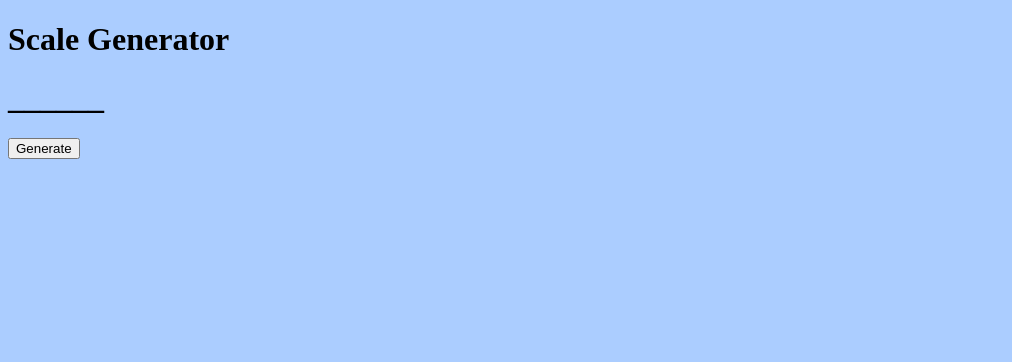
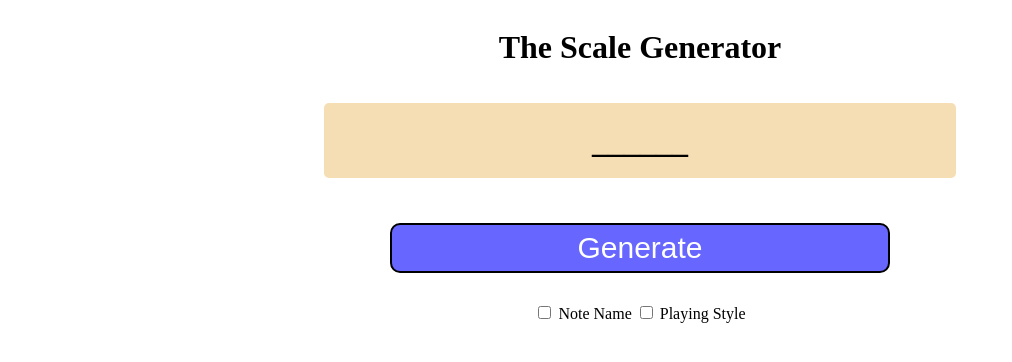
Before and after one commit to JNaeder/Scale_Generator, a plain HTML site: page index.html in a window 1280 px wide. Shown: the whole page, without its empty margins (0-1012 px from the left). Drawn offline with Linux system fonts and the light colour scheme.

Commit message:
Added More CSS

```diff
--- a/index.html
+++ b/index.html
@@ -9,8 +9,15 @@
     <title>Document</title>
 </head>
 <body>
-    <h1 id="title">Scale Generator</h1>
-    <h1 id="output">______</h1>
-    <button id="generate_button">Generate</button>
-</body>
-</html>
+    <h1 id="title">The Scale Generator</h1>
+    <div class="mid-section">
+        <h1 id="output">______</h1>
+    </div>
+    <button id="generate_button" class="button">Generate</button>
+    <div class="scale-options">
+        <input type="checkbox" name="note-names" id="note-names">
+        <label for="note-names">Note Name</label>
+        <input type="checkbox" name="playing-style" id="playing-style">
+        <label for="playing-style">Playing Style</label>
+    </div>
+</bodyPlaying Style
--- a/style.css
+++ b/style.css
@@ -1,7 +1,40 @@
 :root{
-    --light-blue: #ABCDFF;
+    --light-blue: #ffffff;
+    --button-color-1: rgb(103, 103, 255);
+
+    --transition-speed: .2s;
 }
 
 body{
     background-color: var(--light-blue);
+    display: flex;
+    flex-direction: column;
+    align-items: center;
 }
+
+.mid-section{
+ background-color: wheat;
+ width: 50%;
+ height: 75px;
+ border-width: 10px;
+ border-radius: 10px;
+ border: 5px solid white;
+ text-align: center;
+ margin: 10px;
+}
+
+
+
+.button{
+    background-color: var(--button-color-1);
+    text-decoration: none;
+    outline: none;
+    width: 500px;
+    height: 50px;
+    border: 2px solid black;
+    border-radius: 10px;
+    font-size: 30px;
+    color: white;
+    margin: 30px;
+    transition: background-color var(--transition-speed);
+}
```
